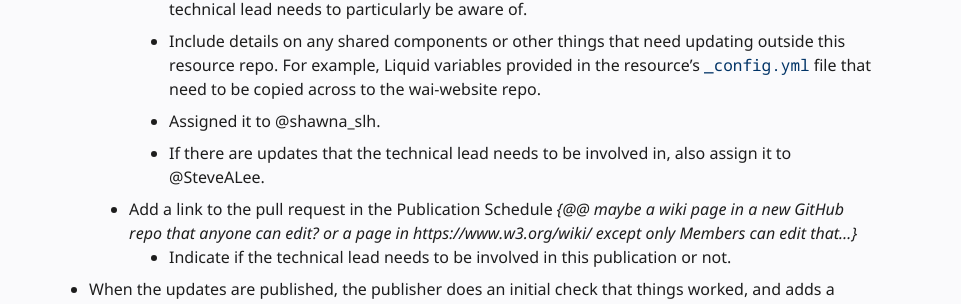
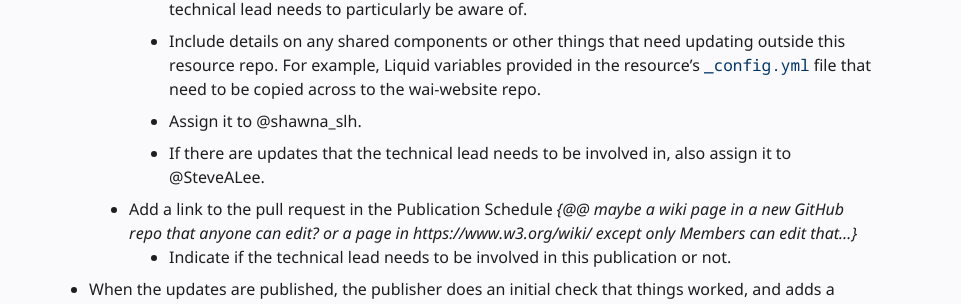
Before and after one commit to w3c/wai-website-theme, a Jekyll site: the page built from content/workflow.md, in a window 1280 px wide and 900 px high, scrolled down 1314 px. Shown: the part 150-454 px from the top of the window, without its empty margins (319-1280 px from the left). Built offline with Jekyll 4.4.1, drawn with Linux system fonts in a browser that asks for light colours; cached includes are drawn as plain includes; comment, search, counter and statistics services are not loaded.

Commit message:
copyedit

```diff
--- a/content/workflow.md
+++ b/content/workflow.md
@@ -40,7 +40,7 @@ This process enables parts of the WAI website to be developed independently thro
   * Create a single pull request to the publication branch.
     * Include a brief summary of the changes. Explain everything that the website manager and/or technical lead needs to particularly be aware of.
     * Include details on any shared components or other things that need updating outside this resource repo. For example,  Liquid variables provided in the resource's `_config.yml` file that need to be copied across to the wai-website repo.
-    * Assigned it to @shawna_slh.
+    * Assign it to @shawna_slh.
     * If there are updates that the technical lead needs to be involved in, also assign it to @SteveALee.
   * Add a link to the pull request in the Publication Schedule _{@@ maybe a wiki page in a new GitHub repo that anyone can edit? or a page in https://www.w3.org/wiki/ except only Members can edit that...}_
     * Indicate if the technical lead needs to be involved in this publication or not.
```
